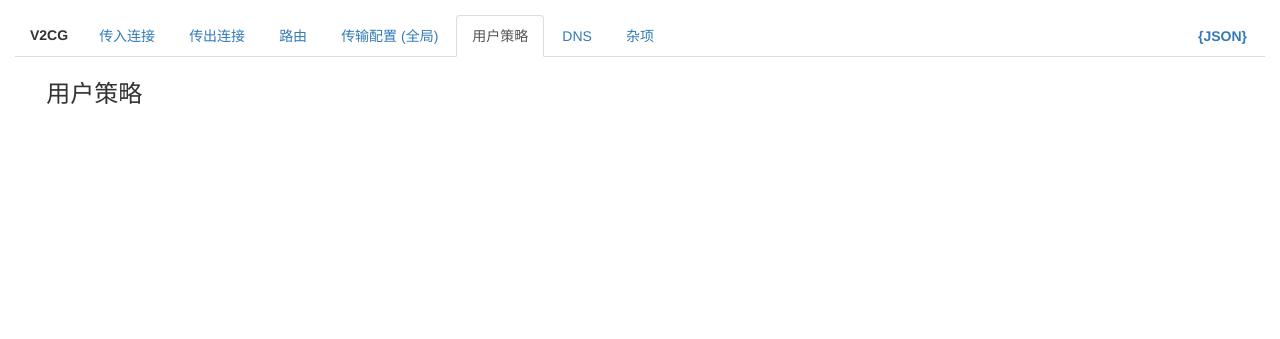
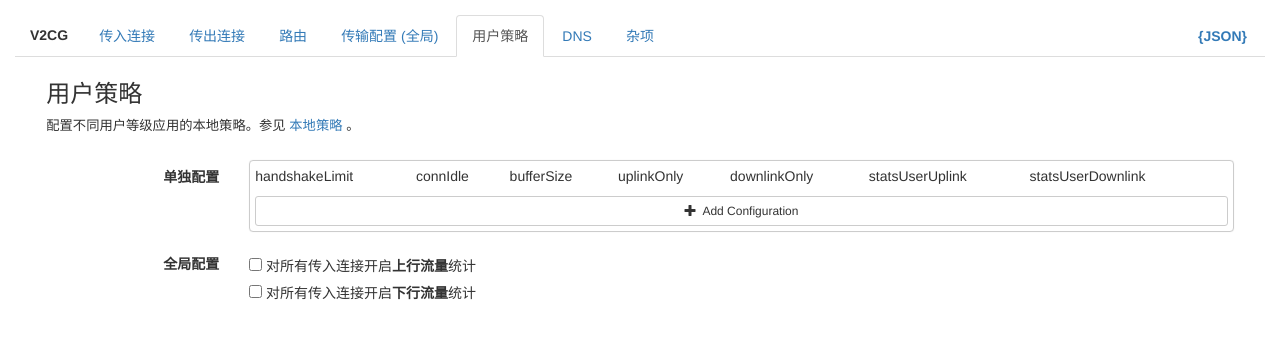
Before and after one commit to twursc/v2cg, a PHP site: page / in a window 1280 px wide, after a click on "用户策略". Shown: the top 339 px of the page. Run offline with PHP 8.4, Linux system fonts and the light colour scheme.

Commit message:
Project save

```diff
--- a/index.html
+++ b/index.html
@@ -212,9 +212,39 @@
             </div>
             <div role="tabpanel" class="tab-pane" id="policy">
                 <h3>Policy</h3>
+                <p class="panedesc">Configure local policies for different user levels, see <a target="_blank" href="https://www.v2ray.com/chapter_02/policy.html">Local Policy</a>.</p>
+                <form class="form-horizontal" id="local-policy-form" style="margin-bottom: 24px;" onsubmit="return false;">
+                    <div class="form-group">
+                        <label class="col-sm-2 control-label">Per-Level Configurations</label>
+                        <div class="col-sm-10">
+                            <div style="border: 1px solid #ccc; border-radius: 4px; box-shadow: 0 0 1px #ddd">
+                                <table class="table table-condensed" id="policy-levels" style="margin: 0 !important;">
+                                    <thead style=""><tr><td>handshakeLimit</td><td>connIdle</td><td>bufferSize</td><td>uplinkOnly</td><td>downlinkOnly</td><td>statsUserUplink</td><td>statsUserDownlink</td><td>&nbsp;</td></tr></thead>
+                                    <tbody></tbody>
+                                    <tfoot><tr><td colspan="8"><button class="btn btn-default btn-sm" onclick="policy_addLevel();">
+                                        <span class="glyphicon glyphicon-plus" aria-hidden="true"></span>&nbsp; <span>Add Configuration</span></button></td></tr>
+                                    </tfoot>
+                                </table>
+                            </div>
+                        </div>
+                    </div>
+                    <div class="form-group">
+                        <label class="col-sm-2 control-label">Global Configurations</label>
+                        <div class="col-sm-10">
+                            <p class="form-control-static">
+                                <label style="font-weight: normal;"><input type="checkbox" id="policy_statsAll_inboudUplink" name="policy_statsAll_inboudUplink"> <span>Enable <b>Uplink</b> statistics for all inbounds.</span></label> &nbsp;<br >
+                                <label style="font-weight: normal;"><input type="checkbox" id="policy_statsAll_inboudDownlink" name="policy_statsAll_inboudUplink"> <span>Enable <b>Downlink</b> statistics for all inbounds.</span></label> &nbsp;
+                            </p>
+                        </div>
+                    </div>
+                </form>
             </div>
             <div role="tabpanel" class="tab-pane" id="dns">
-                <h3>DNS</h3>
+                <h3>Upstream DNS Servers</h3>
+                <p class="panedesc">A preset DNS server list for V2Ray to lookup domains.</p>
+
+                <h3>Static bindings</h3>
+                <p class="panedesc">Point hostnames to static addresses manually.</p>
             </div>
             <div role="tabpanel" class="tab-pane" id="miscellaneous">
                 <h3>Logging</h3>
@@ -266,15 +296,27 @@
                             </p>
                         </div>
                     </div>
-                    <p style="text-align: right"><button class="btn btn-primary" onclick="_loggingCommit()">保存日志配置</button></p>
                 </form>
+                <p>&nbsp;</p>
 
                 <h3>Statistics</h3>
+                <form class="form-horizontal" id="flowstats-config-form" style="margin-bottom: 24px;" onsubmit="return false;">
+                    <div class="form-group">
+                        <label class="col-sm-2 control-label">Options</label>
+                        <div class="col-sm-10">
+                            <p class="form-control-static">
+                                <label style="font-weight: normal;"><input type="checkbox" id="enable_flowstats" name="enable_flowstats"> <span>Enable usage statistics for users who have email set.</span></label> &nbsp;
+                            </p>
+                        </div>
+                    </div>
+                    <p style="text-align: right"><button class="btn btn-primary" onclick="_apiCommit()">Save API and Statistics Configuration</button></p>
+                </form>
             </div>
 
             <div role="tabpanel" class="tab-pane" id="jsoncontent">
                 <h3>JSON Content</h3>
-                <p class="panedesc">Contents below are according to your configurations before, it can be used directly by V2Ray by pasting it into <code>config.json</code></p>
+                <p class="panedesc" style="margin-bottom: 8px;">Contents below are according to your configurations before, it can be used directly by V2Ray by pasting it into <code>config.json</code></p>
+                <p class="panedesc">These contents are only stored in current browser's <code>window.localStorage</code> under domain <code id="domainName">undefined</code></p>
                 <textarea class="jsonContent form-control" style="height: 540px; min-width: 100%; max-width: 100%; font-family: Consolas" onchange="jsonStorage.setItem('nz.v2cg.storage.content', this.value)">{}</textarea>
                 <br><button class="btn btn-primary" onclick="_parseJson($('textarea.jsonContent').val());">解析当前 JSON</button>
                 &nbsp;<button class="btn btn-default" onclick="_copyJsonContent();">&nbsp; 复制 &nbsp;</button>
@@ -285,6 +327,7 @@
 </div>
 
 <div class="proto_tmpl_container" style="display: none"></div>
+<div class="loading-overlay"> Loading... </div>
 
 </body>
 
@@ -305,7 +348,7 @@
     jsonStorage = window.localStorage;
     $('textarea.jsonContent').val(jsonStorage.getItem("nz.v2cg.storage.content"));
     window.onload = function () {
-        _applyI18N();
+        //_applyI18N();
         _parseJson($('textarea.jsonContent').val());
         _parsePageUI();
     };
--- a/language/language_zh-CN.js
+++ b/language/language_zh-CN.js
@@ -77,6 +77,18 @@ i18N["zh-CN"] = {
     "Send Through": "传出源地址",
     "Set API connection tag and which API should be enabled, see <a target=\"_blank\" href=\"https://www.v2ray.com/chapter_02/api.html\">API</a> .": "设置 API 的传出代理标识，以及需要开启哪些 API。参见 <a target=\"_blank\" href=\"https://www.v2ray.com/chapter_02/api.html\">API 配置</a> 。",
     "API Outbound Tag": "传出代理标识",
-    "Enabled APIs": "使能的 API"
-
+    "Enabled APIs": "使能的 API",
+    "Configure local policies for different user levels, see <a target=\"_blank\" href=\"https://www.v2ray.com/chapter_02/policy.html\">Local Policy</a>.": "配置不同用户等级应用的本地策略。参见 <a target=\"_blank\" href=\"https://www.v2ray.com/chapter_02/policy.html\">本地策略</a> 。",
+    "Save API and Statistics Configuration": "保存 API 和流量统计配置",
+    "Save Logging Configuration": "保存日志配置",
+    "These contents are only stored in current browser's <code>window.localStorage</code> under domain <code id=\"domainName\">undefined</code>": "此内容只保存在当前浏览器 <code id=\"domainName\"></code> 域的 <code>window.localStorage</code> 内。",
+    "Enable usage statistics for users who have email set.": "对设置了 Email 的用户开启流量统计",
+    "Upstream DNS Servers": "上游 DNS 服务器",
+    "A preset DNS server list for V2Ray to lookup domains.": "一个预设的 DNS 服务器列表，用于 V2Ray 内置的域名解析。",
+    "Static bindings": "静态绑定",
+    "Point hostnames to static addresses manually.": "手动绑定域名对应的 IP 地址",
+    "Per-Level Configurations": "单独配置",
+    "Global Configurations": "全局配置",
+    "Enable <b>Uplink</b> statistics for all inbounds.": "对所有传入连接开启<b>上行流量</b>统计",
+    "Enable <b>Downlink</b> statistics for all inbounds.": "对所有传入连接开启<b>下行流量</b>统计"
 };
--- a/resources/jsmain/base.js
+++ b/resources/jsmain/base.js
@@ -13,7 +13,7 @@ function _parseJson(jsoncontent) {
     }
 
 
-    let pkeys = ["log", "inbound", "outbound", "routing", "stats", "transport", "policy"];
+    let pkeys = ["log", "inbound", "outbound", "routing", "transport", "policy"];
     for (var p = 0; p <= pkeys.length; p++) {
         if (typeof content[pkeys[p]] != "object") {
             content[pkeys[p]] = {};
@@ -59,8 +59,13 @@ function _parseJson(jsoncontent) {
 
 function _parsePageUI() {
     //$('ul.nav-tabs a.tabs-click:first').click();
+    $('code#domainName').text(location.host);
     $.get("prototmpl.html").done(function(data) {
         $('div.proto_tmpl_container').html(data);
+        _applyI18N();
+        $('div.loading-overlay').css("opacity", 0);
+        setTimeout(function() { $('div.loading-overlay').remove(); }, 300);
+
     }).error(function(data) {
         alert("Failed to load protocol templates, terminating...");
         document.clear();
--- a/resources/stylesheet.css
+++ b/resources/stylesheet.css
@@ -43,6 +43,20 @@
 #inbounds .row div#inbounds-list .inbound-operation,
 #outbounds .row div#outbounds-list .outbound-operation { text-align: right; }
 
+.loading-overlay {
+    position: absolute;
+    left: 0;
+    top: 0;
+    width: 100%;
+    height: 100%;
+    color: white;
+    background: white;
+    text-align: center;
+    padding: 20%;
+    font-size: 3rem;
+
+}
+
 
 /* Theme Dark */
 html.theme-dark body {
```
Also changed, not shown: resources/jsmain/config-misc.js (+28 -1 lines).
